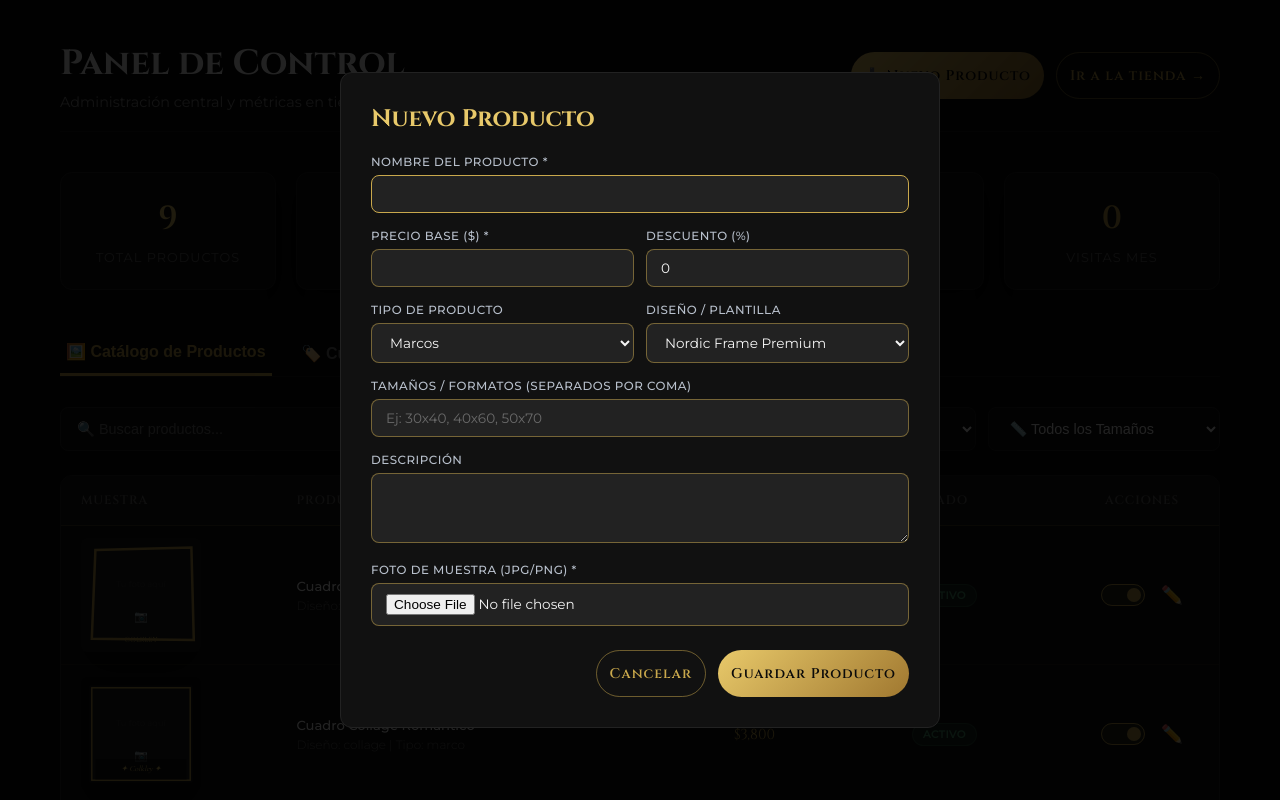
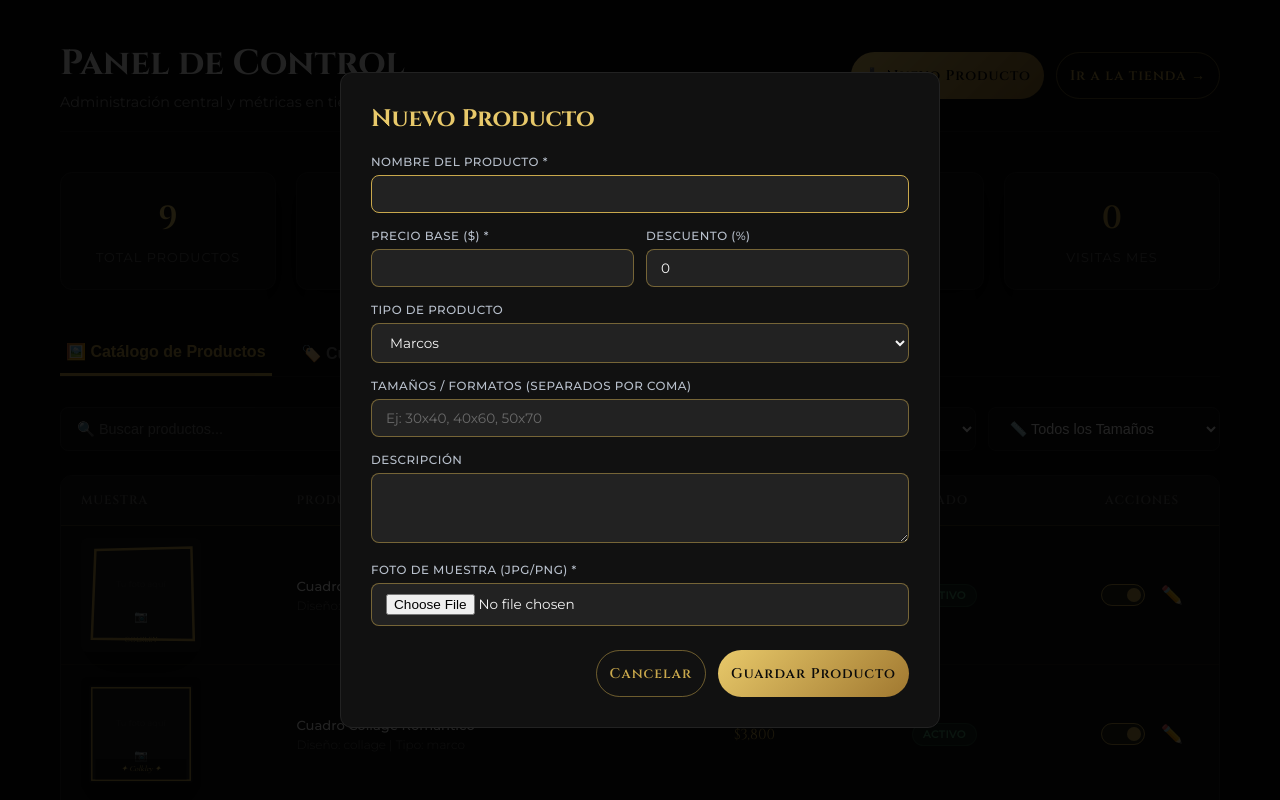
Before and after one commit to emcolkley/colclkey, a Next.js app: page /admin in a window 1280 px wide. Both pictures are taken after a click on the button "➕ Nuevo Producto". Shown: the top 800 px of the page. Built offline with nearby package versions, Linux system fonts and the light colour scheme.

Commit message:
admin: eliminar selector de diseño manual y automatizar plantilla por tipo

```diff
--- a/components/admin/AddProductModal.js
+++ b/components/admin/AddProductModal.js
@@ -52,7 +52,6 @@ export default function AddProductModal({ isOpen, onClose, onSave }) {
     tipo: 'marco',
     desc: '',
     tamanos: '',
-    diseño: 'nordic_frame',
     imgBase64: null
   });
 
@@ -89,6 +88,12 @@ export default function AddProductModal({ isOpen, onClose, onSave }) {
       return;
     }
 
+    let diseno = 'nordic_frame';
+    if (formState.tipo === 'roca') diseno = 'roca';
+    else if (formState.tipo === 'taza') diseno = 'taza';
+    else if (formState.tipo === 'llavero') diseno = 'llavero';
+    else if (formState.tipo === 'restauracion') diseno = 'restauracion';
+
     onSave({
       nombre: formState.nombre,
       precio: parseFloat(formState.precio),
@@ -96,7 +101,7 @@ export default function AddProductModal({ isOpen, onClose, onSave }) {
       tipo: formState.tipo,
       desc: formState.desc,
       tamanos: formState.tamanos,
-      diseño: formState.diseño,
+      diseño: diseno,
       imgBase64: formState.imgBase64
     });
 
@@ -108,7 +113,6 @@ export default function AddProductModal({ isOpen, onClose, onSave }) {
       tipo: 'marco',
       desc: '',
       tamanos: '',
-      diseño: 'nordic_frame',
       imgBase64: null
     });
   };
@@ -160,8 +164,7 @@ export default function AddProductModal({ isOpen, onClose, onSave }) {
               />
             </div>
           </div>
-          <div className="form-row" style={{ display: 'flex', gap: '12px' }}>
-            <div className="form-group" style={{ flex: 1 }}>
+          <div className="form-group">
             <label htmlFor="add-tipo" className="form-label">Tipo de Producto</label>
             <select
               id="add-tipo"
@@ -175,26 +178,6 @@ export default function AddProductModal({ isOpen, onClose, onSave }) {
               <option value="llavero">Llaveros</option>
               <option value="restauracion">Restauración</option>
             </select>
-            </div>
-            <div className="form-group" style={{ flex: 1 }}>
-              <label htmlFor="add-diseno" className="form-label">Diseño / Plantilla</label>
-              <select
-                id="add-diseno"
-                className="form-input"
-                value={formState.diseño}
-                onChange={(e) => updateFormState({ diseño: e.target.value })}
-              >
-                <option value="nordic_frame">Nordic Frame Premium</option>
-                <option value="nordic_room">Nordic Room Premium</option>
-                <option value="spotify_negro">Spotify Minimalista Negro</option>
-                <option value="dorado">Marco Dorado Clásico</option>
-                <option value="collage">Marco Collage Romántico</option>
-                <option value="roca">Cuadro en Roca</option>
-                <option value="taza">Taza Personalizada</option>
-                <option value="llavero">Llavero con Foto</option>
-                <option value="restauracion">Restauración Profesional</option>
-              </select>
-            </div>
           </div>
           <div className="form-group">
             <label htmlFor="add-tamanos" className="form-label">Tamaños / Formatos (separados por coma)</label>
--- a/components/admin/EditProductModal.js
+++ b/components/admin/EditProductModal.js
@@ -55,7 +55,6 @@ export default function EditProductModal({ isOpen, onClose, product, onSave }) {
     tipo: 'marco',
     desc: '',
     tamanos: '',
-    diseño: 'nordic_frame',
     imgBase64: null
   });
 
@@ -74,7 +73,6 @@ export default function EditProductModal({ isOpen, onClose, product, onSave }) {
         tipo: product.tipo || 'marco',
         desc: product.desc || '',
         tamanos: product.tamanos ? product.tamanos.join(', ') : '',
-        diseño: product.diseño || 'nordic_frame',
         imgBase64: null
       });
     }
@@ -105,6 +103,16 @@ export default function EditProductModal({ isOpen, onClose, product, onSave }) {
       return;
     }
 
+    let diseno = product.diseño || 'nordic_frame';
+    // Si cambiaron el tipo del producto, recalculamos el diseño adecuado
+    if (formState.tipo !== product.tipo) {
+      if (formState.tipo === 'roca') diseno = 'roca';
+      else if (formState.tipo === 'taza') diseno = 'taza';
+      else if (formState.tipo === 'llavero') diseno = 'llavero';
+      else if (formState.tipo === 'restauracion') diseno = 'restauracion';
+      else if (formState.tipo === 'marco') diseno = 'nordic_frame';
+    }
+
     onSave({
       id: product.id,
       nombre: formState.nombre,
@@ -113,7 +121,7 @@ export default function EditProductModal({ isOpen, onClose, product, onSave }) {
       tipo: formState.tipo,
       desc: formState.desc,
       tamanos: formState.tamanos,
-      diseño: formState.diseño,
+      diseño: diseno,
       imgBase64: formState.imgBase64
     });
   };
@@ -165,8 +173,7 @@ export default function EditProductModal({ isOpen, onClose, product, onSave }) {
               />
             </div>
           </div>
-          <div className="form-row" style={{ display: 'flex', gap: '12px' }}>
-            <div className="form-group" style={{ flex: 1 }}>
+          <div className="form-group">
             <label htmlFor="edit-tipo" className="form-label">Tipo de Producto</label>
             <select
               id="edit-tipo"
@@ -180,26 +187,6 @@ export default function EditProductModal({ isOpen, onClose, product, onSave }) {
               <option value="llavero">Llaveros</option>
               <option value="restauracion">Restauración</option>
             </select>
-            </div>
-            <div className="form-group" style={{ flex: 1 }}>
-              <label htmlFor="edit-diseno" className="form-label">Diseño / Plantilla</label>
-              <select
-                id="edit-diseno"
-                className="form-input"
-                value={formState.diseño}
-                onChange={(e) => updateFormState({ diseño: e.target.value })}
-              >
-                <option value="nordic_frame">Nordic Frame Premium</option>
-                <option value="nordic_room">Nordic Room Premium</option>
-                <option value="spotify_negro">Spotify Minimalista Negro</option>
-                <option value="dorado">Marco Dorado Clásico</option>
-                <option value="collage">Marco Collage Romántico</option>
-                <option value="roca">Cuadro en Roca</option>
-                <option value="taza">Taza Personalizada</option>
-                <option value="llavero">Llavero con Foto</option>
-                <option value="restauracion">Restauración Profesional</option>
-              </select>
-            </div>
           </div>
           <div className="form-group">
             <label htmlFor="edit-tamanos" className="form-label">Tamaños / Formatos (separados por coma)</label>
```
Lines whose indentation alone changed are shown as unchanged.
